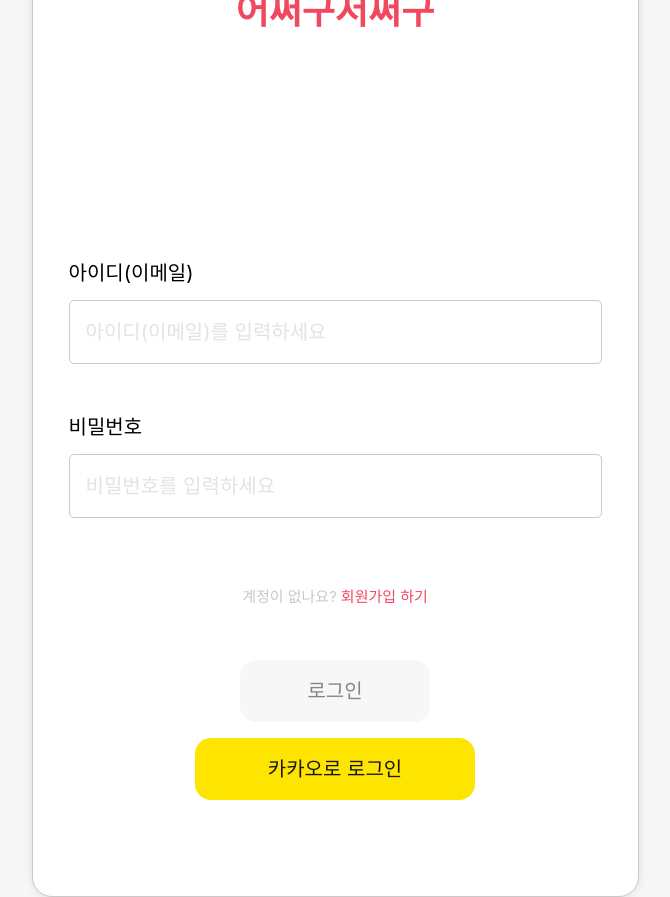
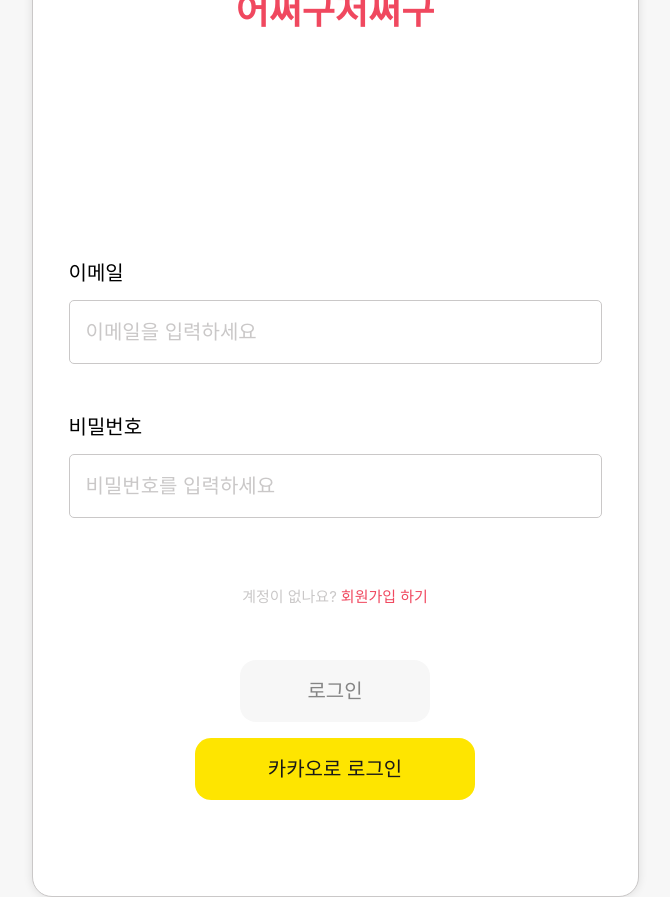
Before and after one commit to ahnjunggyu1114-sketch/Week7_homework, a React (Vite) app in the folder Week7_Homework/: page /login in a window 1280 px wide. Shown: the whole page, without its empty margins (305-975 px from the left). Built offline with nearby package versions, Linux system fonts and the light colour scheme.

Commit message:
[MOD] 수정 사항 적용

```diff
--- a/Week7_Homework/src/components/LoginCard.jsx
+++ b/Week7_Homework/src/components/LoginCard.jsx
@@ -62,11 +62,11 @@ const LoginCard = () => {
 
             <div className="p-[16px] flex flex-col gap-[48px]">
                 <div className="">
-                    <p className="text-[20px] pb-[12px]">아이디(이메일)</p>
+                    <p className="text-[20px] pb-[12px]">이메일</p>
                     <input
-                        className="w-[280px] dt:w-[533px] px-[16px] py-[16px] text-[#CAC8C8] text-[20px] border border-[#CAC8C8] rounded-[5px]"
+                        className="w-[280px]  dt:w-[533px] px-[16px] py-[16px] text-black placeholder:text-[#CAC8C8] text-[20px] border border-[#CAC8C8] rounded-[5px]"
                         type="text"
-                        placeholder="아이디(이메일)를 입력하세요"
+                        placeholder="이메일을 입력하세요"
                         onChange={(e) => {
                         const value = e.target.value;
                         setEmail(value);
@@ -78,7 +78,7 @@ const LoginCard = () => {
                 <div className="">
                     <p className="text-[20px] pb-[12px]">비밀번호</p>
                     <input
-                        className="w-[280px] dt:w-[533px] px-[16px] py-[16px] text-[#CAC8C8] text-[20px] border border-[#CAC8C8] rounded-[5px]"
+                        className="w-[280px] dt:w-[533px] px-[16px] py-[16px] text-black placeholder:text-[#CAC8C8] text-[20px] border border-[#CAC8C8] rounded-[5px]"
                         type="password"
                         placeholder="비밀번호를 입력하세요"
                         value={password}
--- a/Week7_Homework/src/components/RegisterCard.jsx
+++ b/Week7_Homework/src/components/RegisterCard.jsx
@@ -72,7 +72,7 @@ const RegisterCard = () => {
                 <div className="">
                     <p className="text-[20px] pb-[12px]">아이디</p>
                     <input
-                        className="w-[280px] dt:w-[533px] px-[16px] py-[16px] text-[#CAC8C8] text-[20px] border border-[#CAC8C8] rounded-[5px]"
+                        className="w-[280px] dt:w-[533px] px-[16px] py-[16px] text-black placeholder:text-[#CAC8C8] text-[20px] border border-[#CAC8C8] rounded-[5px]"
                         type="text"
                         placeholder="아이디를 입력하세요"
                         value={name}
@@ -87,7 +87,7 @@ const RegisterCard = () => {
                 <div>
                     <p className="text-[20px] pb-[12px]">이메일</p>
                     <input
-                        className="w-[280px] dt:w-[533px] px-[16px] py-[16px] text-[#CAC8C8] text-[20px] border border-[#CAC8C8] rounded-[5px]"
+                        className="w-[280px] dt:w-[533px] px-[16px] py-[16px] text-black placeholder:text-[#CAC8C8] text-[20px] border border-[#CAC8C8] rounded-[5px]"
                         type="email"
                         placeholder="이메일을 입력하세요"
                         value={email}
@@ -102,7 +102,7 @@ const RegisterCard = () => {
                 <div className="">
                     <p className="text-[20px] pb-[12px]">비밀번호</p>
                     <input
-                        className="w-[280px] dt:w-[533px] px-[16px] py-[16px] text-[#CAC8C8] text-[20px] border border-[#CAC8C8] rounded-[5px]"
+                        className="w-[280px] dt:w-[533px] px-[16px] py-[16px] text-black placeholder:text-[#CAC8C8] text-[20px] border border-[#CAC8C8] rounded-[5px]"
                         type="password"
                         placeholder="비밀번호를 입력하세요"
                         value={password}
@@ -117,7 +117,7 @@ const RegisterCard = () => {
                 <div className="">
                     <p className="text-[20px] pb-[12px]">비밀번호 확인</p>
                     <input
-                        className="w-[280px] dt:w-[533px] px-[16px] py-[16px] text-[#CAC8C8] text-[20px] border border-[#CAC8C8] rounded-[5px]"
+                        className="w-[280px] dt:w-[533px] px-[16px] py-[16px] text-black placeholder:text-[#CAC8C8] text-[20px] border border-[#CAC8C8] rounded-[5px]"
                         type="password"
                         placeholder="비밀번호를 입력하세요"
                         value={confirmPassword}
```
